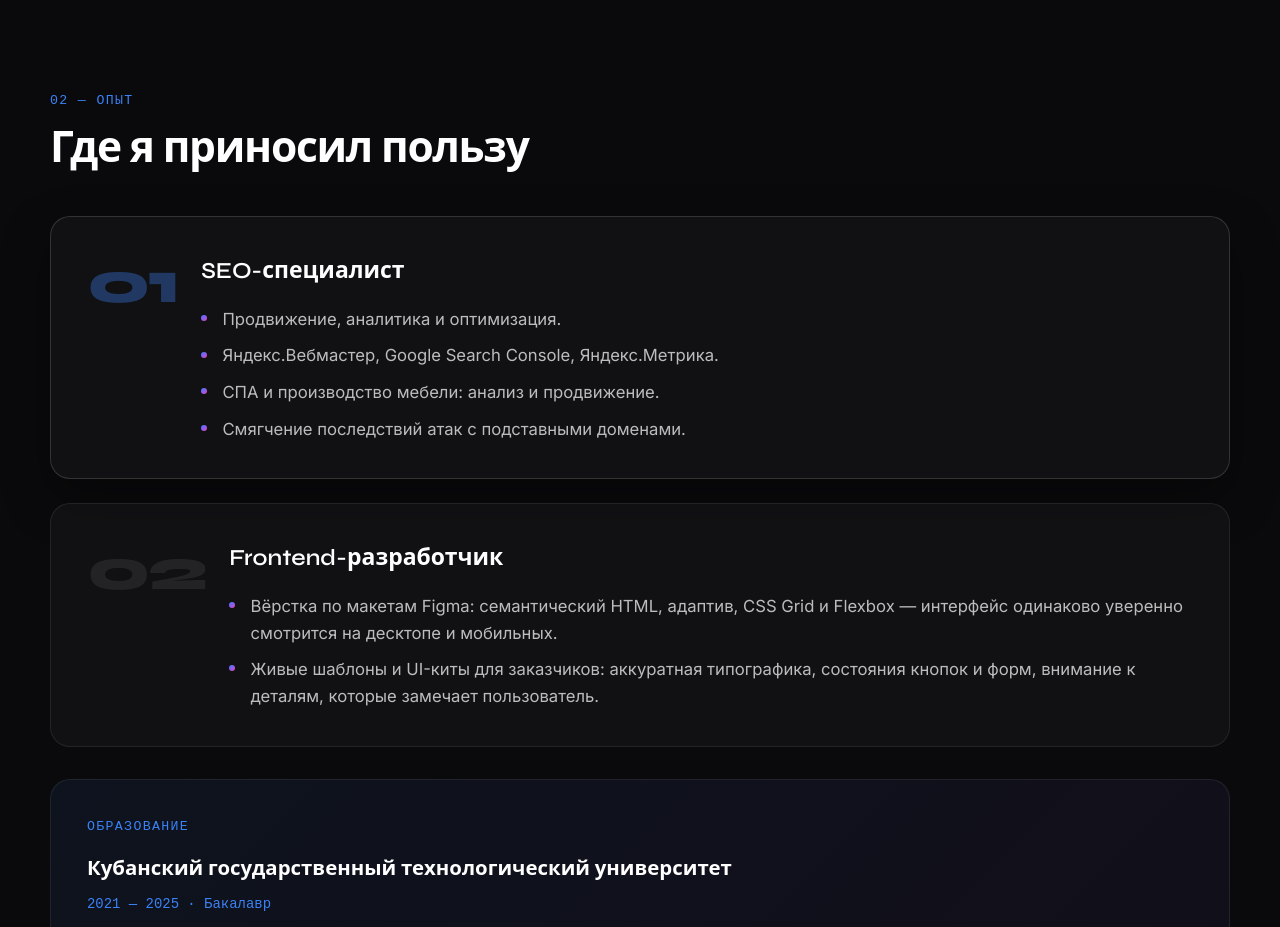
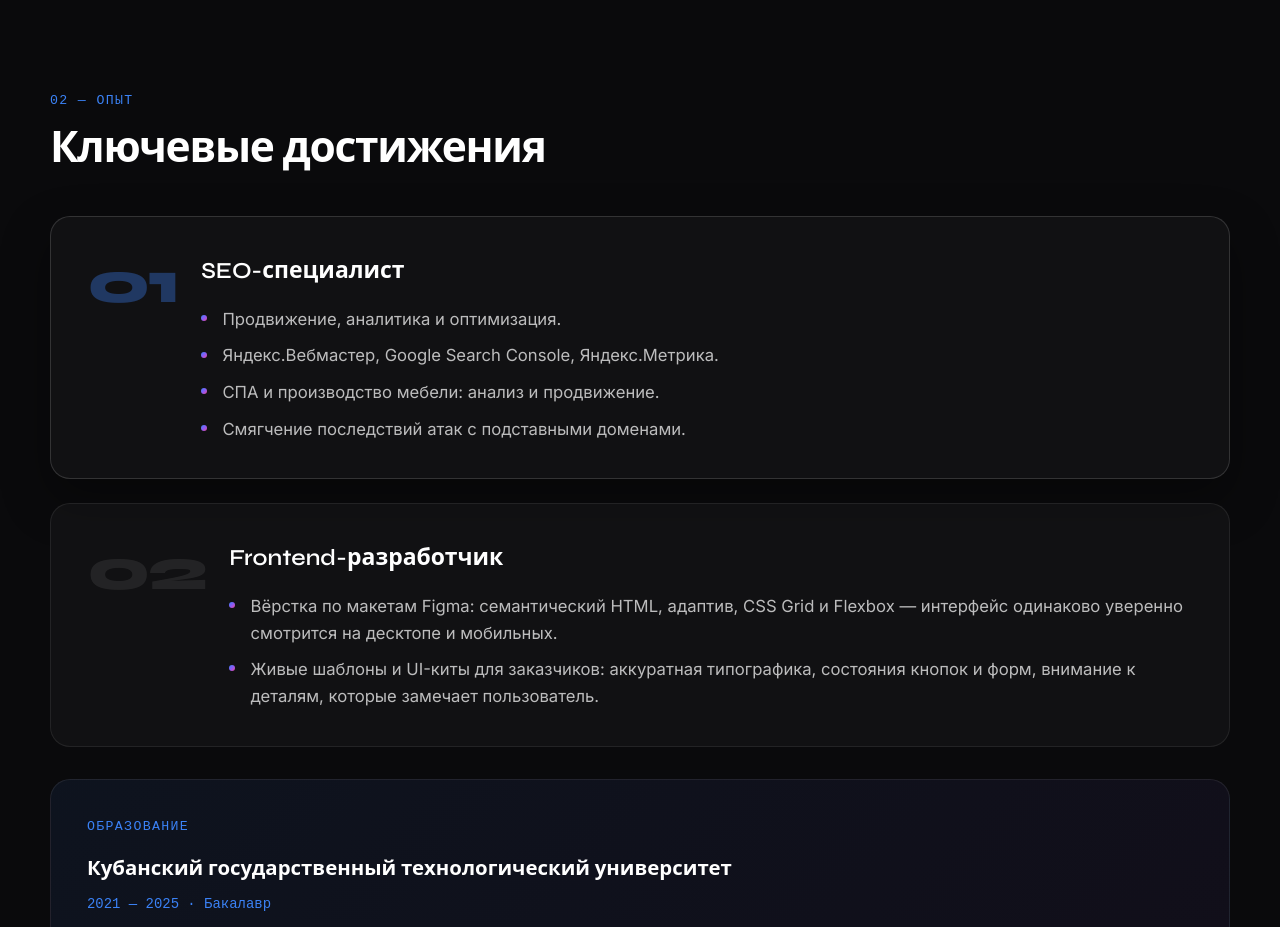
Before and after one commit to chavcha/visitka, a React (Vite) app: page / in a window 1280 px wide. Shown: the part 1440-2367 px from the top of the page. Built offline with nearby package versions, Linux system fonts and the light colour scheme.

Commit message:
Rename experience section to Key achievements

```diff
--- a/src/App.tsx
+++ b/src/App.tsx
@@ -236,7 +236,7 @@ function App() {
             <Reveal>
               <p className="panel__eyebrow">02 — Опыт</p>
               <h2 id="experience-title" className="panel__heading panel__heading--sm">
-                Где я приносил пользу
+                Ключевые достижения
               </h2>
             </Reveal>
 
```
